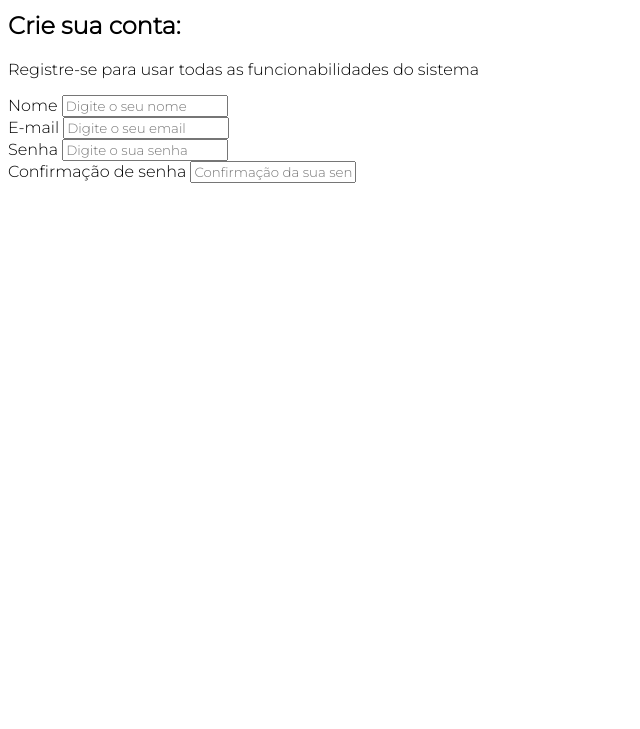
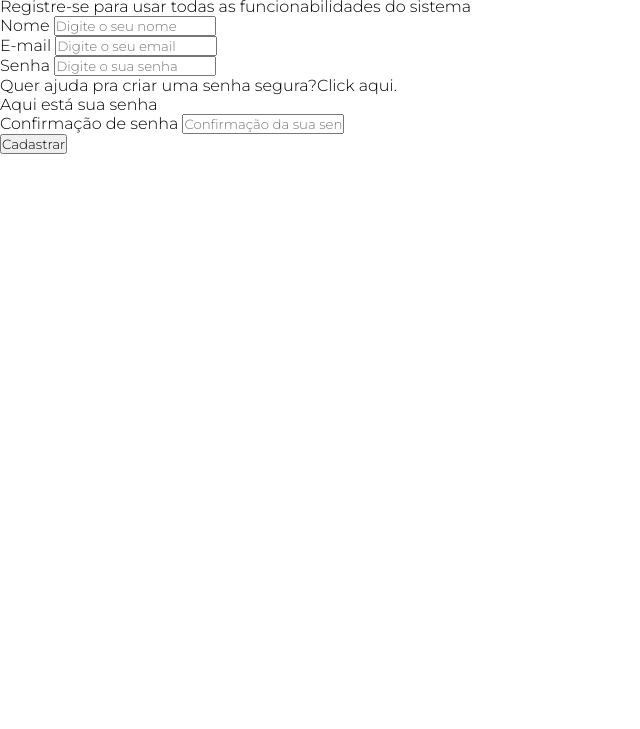
Before and after one commit to beatrizzinkoloouresdarocha/Projeto-gerador-de-senhas, a plain HTML site: page index.html in a window 1280 px wide. Shown: the part 71-800 px from the top of the page, without its empty margins (0-640 px from the left). Drawn offline with Linux system fonts and the light colour scheme.

Commit message:
finalizei de acrecentar as coisas em meu html agora comecei acrecentar ajustes em meu css .

```diff
--- a/css/styles.css
+++ b/css/styles.css
@@ -1,3 +1,5 @@
 * {
     font-family: "Montserrat",sans-serif;
+    padding: 0;
+    margin: 0;
 }
--- a/index.html
+++ b/index.html
@@ -35,10 +35,16 @@
                 <label for="password">Senha</label>
                 <input type="text" name="password" id="password" placeholder="Digite o sua senha">
             </div>
+            <p>Quer ajuda pra criar uma senha segura?<span id="generate-password">Click aqui.</span></p>
+            <div id="generate-password">
+                <p>Aqui está sua senha</p>
+                <h4></h4>
+            </div>
             <div class="form-control">
                 <label for="confirmpasword">Confirmação de senha</label>
                 <input type="text" name="confirmpasword" id="confirmpasword" placeholder="Confirmação da sua senha ">
             </div>
+            <input type="submit" value="Cadastrar">
         </div>
     </div>
 </body>
```
